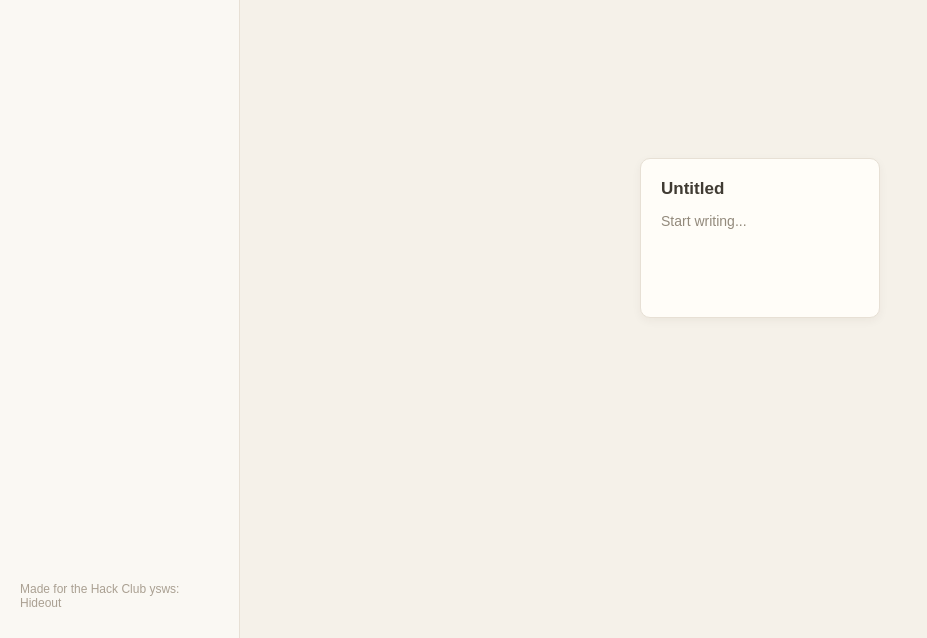
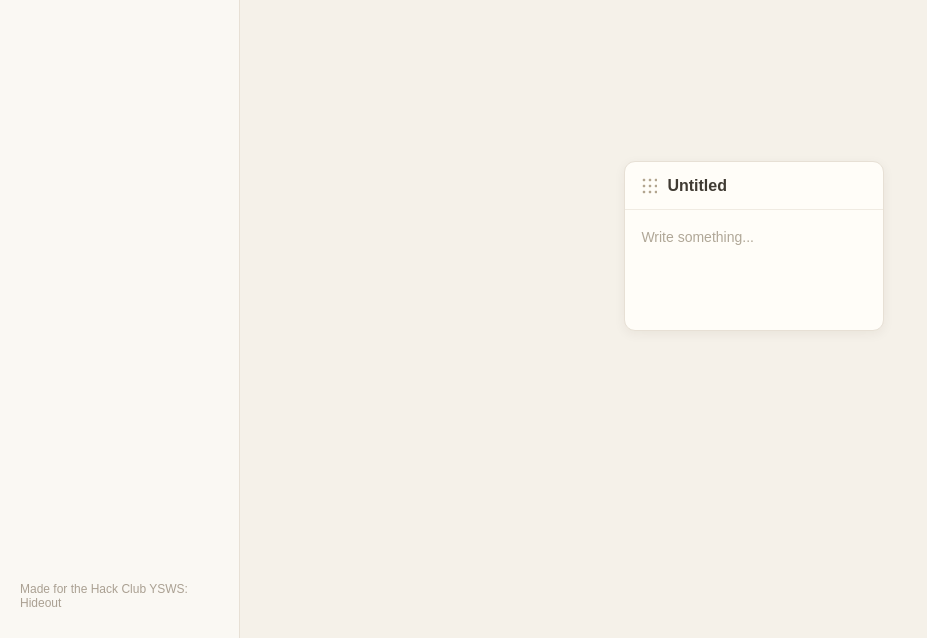
Before and after one commit to StarCoder369/Nook, a plain HTML site: page index.html in a window 1280 px wide. Both pictures are taken after a click on the button "+ New card". Shown: the part 162-800 px from the top of the page, without its empty margins (0-927 px from the left). Drawn offline with Linux system fonts and the light colour scheme.

Commit message:
Made cards draggable + Fixes
Made it so cards can be dragged by the user. Cards now have a better offset with some randomness when spawning. Cards can also now have text. The welcome message now disappears when a card has been added.

```diff
--- a/index.html
+++ b/index.html
@@ -25,16 +25,18 @@
             </div>
 
             <div class="sidebar-footer">
-                <span>Made for the Hack Club ysws: Hideout</span>
+                <span>Made for the Hack Club YSWS: Hideout</span>
             </div>
         </aside>
 
         <main id="workspace">
             <div id="canvas">
-                <div class="welcome">
+
+                <div class="welcome" id="welcome">
                     <h2>Your Nook</h2>
                     <p>Start by adding something to your Nook.</p>
                 </div>
+
             </div>
         </main>
 
--- a/script.js
+++ b/script.js
@@ -2,32 +2,193 @@ const addCardButton = document.getElementById("add-card");
 const workspace = document.getElementById("workspace");
 const canvas = document.getElementById("canvas");
 
-let cardCount = 0;
+let welcome = document.getElementById("welcome");
+
+let spawnIndex = 0;
+let highestZIndex = 0;
+
+// This is an array of some random spawn offsets so when the cards spawn, they don't go out of the screen or go on top of each other.
+const spawnOffsets = [
+  { x: 0, y: 0 },
+  { x: 85, y: -35 },
+  { x: -70, y: 45 },
+  { x: 145, y: 65 },
+  { x: -135, y: -75 },
+  { x: 40, y: 125 },
+  { x: -35, y: -130 },
+  { x: 180, y: -15 },
+  { x: -185, y: 95 },
+  { x: 105, y: 155 },
+  { x: -115, y: -160 },
+  { x: 195, y: 130 },
+];
+
+function clamp(value, min, max) {
+  return Math.min(Math.max(value, min), max);
+}
+
+function centerCanvasOnStart() {
+  workspace.scrollLeft = (canvas.clientWidth - workspace.clientWidth) / 2;
+  workspace.scrollTop = (canvas.clientHeight - workspace.clientHeight) / 2;
+}
+
+function getSpawnPosition(card) {
+  const cardWidth = card.offsetWidth;
+  const cardHeight = card.offsetHeight;
+
+  const offset = spawnOffsets[spawnIndex % spawnOffsets.length];
+  spawnIndex++;
+
+  const jitterX = (Math.random() - 0.5) * 30;
+  const jitterY = (Math.random() - 0.5) * 30;
+
+  const centerX = workspace.scrollLeft + workspace.clientWidth / 2;
+  const centerY = workspace.scrollTop + workspace.clientHeight / 2;
+
+  const desiredX = centerX - cardWidth / 2 + offset.x + jitterX;
+  const desiredY = centerY - cardHeight / 2 + offset.y + jitterY;
+
+  const minX = Math.max(24, workspace.scrollLeft + 24);
+  const minY = Math.max(24, workspace.scrollTop + 24);
+
+  const maxX = Math.min(
+    canvas.clientWidth - cardWidth - 24,
+    workspace.scrollLeft + workspace.clientWidth - cardWidth - 24,
+  );
+  const maxY = Math.min(
+    canvas.clientHeight - cardHeight - 24,
+    workspace.scrollTop + workspace.clientHeight - cardHeight - 24,
+  );
+
+  // If maxX >= minX then it does the first thing, or else it does the second thing
+  const x =
+    maxX >= minX
+      ? clamp(desiredX, minX, maxX)
+      : clamp(
+          workspace.scrollLeft + 24,
+          24,
+          canvas.clientWidth - cardWidth - 24,
+        );
+  const y =
+    maxY >= minY
+      ? clamp(desiredY, minY, maxY)
+      : clamp(
+          workspace.scrollTop + 24,
+          24,
+          canvas.clientHeight - cardHeight - 24,
+        );
+
+  return { x, y };
+}
+
+function enableCardDragging(card, dragSurface) {
+  let dragState = null;
+
+  dragSurface.addEventListener("pointerdown", (event) => {
+    if (
+      event.button !== 0 ||
+      event.target.closest("[contenteditable='true']")
+    ) {
+      return;
+    }
+
+    dragState = {
+      pointerId: event.pointerId,
+      startX: event.clientX,
+      startY: event.clientY,
+      startLeft: parseFloat(card.style.left) || 0,
+      startTop: parseFloat(card.style.top) || 0,
+    };
+
+    card.style.zIndex = String(++highestZIndex);
+    card.classList.add("is-dragging");
+
+    dragSurface.setPointerCapture(event.pointerId);
+
+    event.preventDefault();
+  });
+
+  dragSurface.addEventListener("pointermove", (event) => {
+    if (!dragState || event.pointerId !== dragState.pointerId) {
+      return;
+    }
+
+    const deltaX = event.clientX - dragState.startX;
+    const deltaY = event.clientY - dragState.startY;
+
+    card.style.left = `${dragState.startLeft + deltaX}px`;
+    card.style.top = `${dragState.startTop + deltaY}px`;
+  });
+
+  function stopDragging(event) {
+    if (!dragState || event.pointerId !== dragState.pointerId) {
+      return;
+    }
+
+    dragState = null;
+    card.classList.remove("is-dragging");
+  }
+
+  dragSurface.addEventListener("pointerup", stopDragging);
+  dragSurface.addEventListener("pointercancel", stopDragging);
+}
 
 function createCard() {
+  if (welcome) {
+    welcome.remove();
+    welcome = null;
+  }
+
   const card = document.createElement("div");
   card.classList.add("card");
 
+  const header = document.createElement("div");
+  header.classList.add("card-header");
+
+  const dragGrip = document.createElement("span");
+  dragGrip.classList.add("drag-grip");
+  dragGrip.setAttribute("aria-hidden", "true");
+
   const title = document.createElement("h3");
+  title.classList.add("card-title");
   title.textContent = "Untitled";
+  title.contentEditable = "true";
+  title.setAttribute("role", "textbox");
+  title.setAttribute("aria-label", "Card title");
+  title.spellcheck = false;
 
-  const content = document.createElement("p");
-  content.textContent = "Start writing...";
+  const content = document.createElement("div");
+  content.classList.add("card-content");
+  content.contentEditable = "true";
+  content.setAttribute("role", "textbox");
+  content.setAttribute("aria-label", "Card content");
+  content.setAttribute("data-placeholder", "Write something...");
 
-  card.appendChild(title);
+  header.appendChild(dragGrip);
+  header.appendChild(title);
+
+  card.appendChild(header);
   card.appendChild(content);
-
-  const x =
-    workspace.scrollLeft + workspace.clientWidth / 2 - 120 + cardCount * 25;
-  const y =
-    workspace.scrollTop + workspace.clientHeight / 2 - 80 + cardCount * 25;
-
-  card.style.left = `${x}px`;
-  card.style.top = `${y}px`;
 
   canvas.appendChild(card);
 
-  cardCount++;
+  const position = getSpawnPosition(card);
+
+  card.style.left = `${position.x}px`;
+  card.style.top = `${position.y}px`;
+  card.style.zIndex = String(++highestZIndex);
+
+  enableCardDragging(card, header);
+
+  card.addEventListener("pointerdown", () => {
+    card.style.zIndex = String(++highestZIndex);
+  });
 }
 
 addCardButton.addEventListener("click", createCard);
+
+workspace.addEventListener("scroll", () => {
+  spawnIndex = 0;
+});
+
+centerCanvasOnStart();
--- a/style.css
+++ b/style.css
@@ -15,9 +15,8 @@ body {
   overflow: hidden;
 }
 
-/* ------------------------------ */
+/* Sidebar */
 
-/* Sidebar */
 .sidebar {
   width: 240px;
   flex-shrink: 0;
@@ -53,10 +52,17 @@ body {
   color: white;
   font-size: 14px;
   cursor: pointer;
+  transition:
+    background 150ms ease,
+    transform 150ms ease;
 }
 
 .sidebar-tools button:hover {
   background: #6f624e;
+}
+
+.sidebar-tools button:active {
+  transform: scale(0.98);
 }
 
 .sidebar-footer {
@@ -64,8 +70,6 @@ body {
   color: #aaa092;
   font-size: 12px;
 }
-
-/* ------------------------------ */
 
 /* Workspace */
 
@@ -83,47 +87,113 @@ body {
   height: 1600px;
 }
 
+/* Welcome message */
+
 .welcome {
   position: absolute;
-  top: 60px;
+  top: 50%;
   left: 50%;
-  transform: translateX(-50%);
+  transform: translate(-50%, -50%);
+  width: 100%;
   text-align: center;
-  width: 100%;
   pointer-events: none;
 }
 
 .welcome h2 {
   font-size: 28px;
-  font-weight: 500;
+  font-weight: 750;
 }
 
 .welcome p {
   color: #938a7c;
 }
 
-/* ------------------------------ */
 /* Cards */
 
 .card {
   position: absolute;
-  width: 240px;
-  min-height: 160px;
-  padding: 20px;
-  border-radius: 10px;
+  width: 260px;
+  min-height: 170px;
+  border-radius: 11px;
   background: #fffdf8;
   border: 1px solid #e7e0d5;
-  box-shadow: 0 3px 10px rgba(50, 40, 20, 0.05);
+  box-shadow: 0 3px 12px rgba(50, 40, 20, 0.06);
+  overflow: hidden;
+  transition:
+    box-shadow 150ms ease,
+    transform 150ms ease;
 }
 
-.card h3 {
-  margin: 0 0 14px;
-  font-size: 17px;
-  font-weight: 600;
+.card:hover {
+  box-shadow: 0 6px 18px rgba(50, 40, 20, 0.1);
 }
 
-.card p {
+.card.is-dragging {
+  transform: scale(1.02);
+  box-shadow: 0 12px 30px rgba(50, 40, 20, 0.18);
+  transition: none;
+}
+
+/* Card header and drag handle */
+
+.card-header {
+  display: flex;
+  align-items: center;
+  gap: 10px;
+  min-height: 48px;
+  padding: 12px 16px;
+  border-bottom: 1px solid #f0ebe2;
+  cursor: grab;
+  touch-action: none;
+}
+
+.card.is-dragging .card-header {
+  cursor: grabbing;
+}
+
+.drag-grip {
+  width: 16px;
+  height: 18px;
+  flex-shrink: 0;
+  background-image: radial-gradient(circle, #b2a58f 1.5px, transparent 1.6px);
+  background-size: 6px 6px;
+  cursor: grab;
+}
+
+.card-title {
+  flex: 1;
+  min-width: 0;
   margin: 0;
-  color: #938a7c;
+  font-size: 16px;
+  font-weight: 600;
+  line-height: 1.4;
+  overflow-wrap: anywhere;
+  cursor: text;
+}
+
+/* Editable card content */
+
+.card-content {
+  min-height: 120px;
+  padding: 16px;
+  color: #6f675b;
   font-size: 14px;
+  line-height: 1.6;
+  overflow-wrap: anywhere;
+  cursor: text;
 }
+
+.card-content:empty::before {
+  content: attr(data-placeholder);
+  color: #b0a797;
+  pointer-events: none;
+}
+
+.card-title:focus,
+.card-content:focus {
+  outline: none;
+}
+
+.card:focus-within {
+  border-color: #c8b99e;
+}
```
